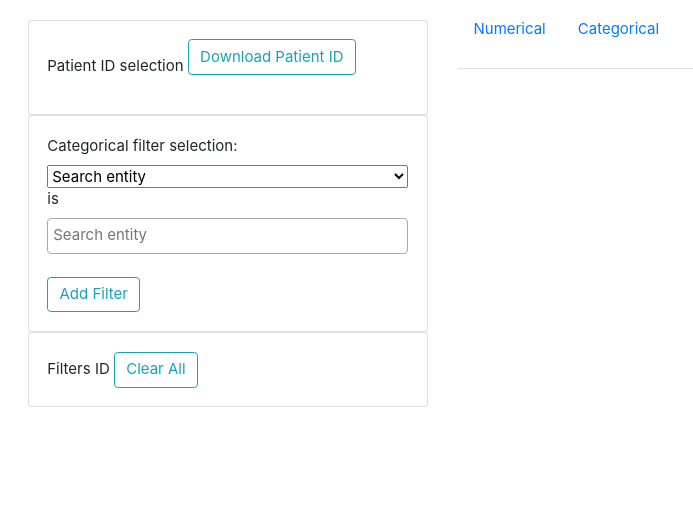
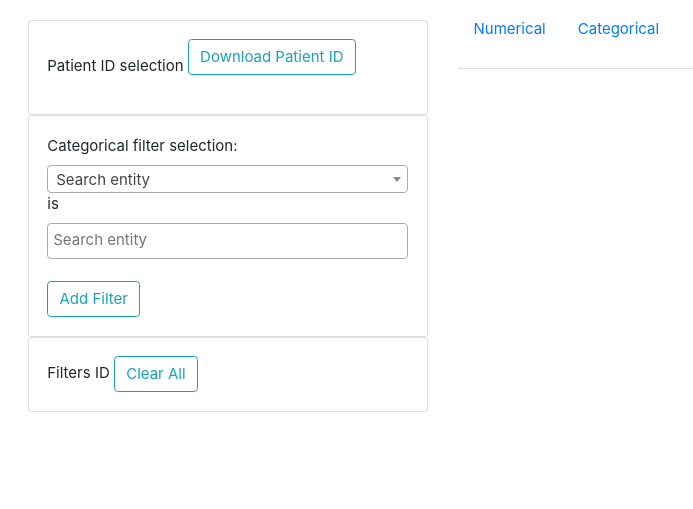
Before and after one commit to dieterich-lab/medex, a Flask app: template templates/basic_stats/basic_stats.html in a window 1280 px wide. Shown: the part 73-582 px from the top of the page, without its empty margins (0-693 px from the left). Run offline with Flask 2, Linux system fonts and the light colour scheme; the template is opened without the code that fills it, so the values that code supplies are empty; parts of the project's set-up code (start-up, migrations or seed data) failed here and were passed over; some libraries are stand-ins or nearby versions.

Commit message:
fix errors

```diff
--- a/modules/import_dataset_postgre.py
+++ b/modules/import_dataset_postgre.py
@@ -85,7 +85,7 @@ def load_data(entities, dataset,header,rdb):
             row = row.replace('"', "")
             row = row.replace("\n", "").split(",")
             # insert data from dataset.csv to table examination
-            line = [i] + row[0:1] + [1] + row[2:5] + [";".join([str(x) for x in row[5:]])]
+            line = [i] + row[0:5] + [";".join([str(x) for x in row[5:]])]
             if len(row) < 6:
                 print("This line doesn't have appropriate format:", row)
             else:
--- a/static/js/error_and_spinning.js
+++ b/static/js/error_and_spinning.js
@@ -10,8 +10,25 @@ $(function () {
     placeholder:"Search entity"
     });
 
+    $(".categorical_entities").select2({
+    placeholder:"Search entity"
+    });
 
-
+    $("#measurement").select2({
+    placeholder:"Search entity"
+    });
+    $("#measurement_categorical").select2({
+    placeholder:"Search entity"
+    });
+    $("#measurement_numeric").select2({
+    placeholder:"Search entity"
+    });
+    $("#x_measurement").select2({
+    placeholder:"Search entity"
+    });
+    $("#y_measurement").select2({
+    placeholder:"Search entity"
+    });
     $('.Plot').click(function(){
         $(this).html('<span class="spinner-border spinner-border0sm" role="status" aria-hidden="true"></span> Loading ...');
     });
--- a/static/js/subcategories.js
+++ b/static/js/subcategories.js
@@ -12,6 +12,9 @@ $(function () {
             $(".subcategory_entities").trigger("change");
            }
       });
+    $("#categorical_filter").select2({
+    placeholder:"Search entity"
+    });
 
     //change subcategories if category change
     $('.categorical_entities').change(function () {
--- a/templates/basic_stats/categorical_tab.html
+++ b/templates/basic_stats/categorical_tab.html
@@ -20,7 +20,7 @@
                     {% endif %}
 
                     {{ m.entity_form_measurement_multiple(id_multi_measurement="measurement_categorical",name =all_measurement,value=entity,select=measurement_categorical,d=name,block=block) }}
-                    {{ m.entity_form_multiple(id_multiple= "categorical_entities",class="selector", name =all_categorical_entities ,value=entity,select=categorical_entities,d="Categorical entities:") }}
+                    {{ m.entity_form_multiple(id_multiple= "categorical_entities",class="categorical_entities", name =all_categorical_entities ,value=entity,select=categorical_entities,d="Categorical entities:") }}
                     <button id="result_categorical" name="basic_stats_c" class="btn btn-outline-info" class="Plot">Basic Stats</button>
                 </div>
             </div>
--- a/templates/heatmap.html
+++ b/templates/heatmap.html
@@ -8,6 +8,7 @@
     {# our own js #}
     <script src="{{ url_for('static', filename='js/select_adapter.js') }}"></script>
     <script src="{{ url_for('static', filename='js/heatmap.js') }}"></script>
+    <script src="{{ url_for('static', filename='js/error_and_spinning.js') }}"></script>
 
     {# pretty multiselect inputs #}
     {# plotly and jquery #}
--- a/templates/histogram.html
+++ b/templates/histogram.html
@@ -8,6 +8,7 @@
     {# our own js #}
     <script src="{{ url_for('static', filename='js/histogram.js') }}"></script>
     <script src="{{ url_for('static', filename='js/select_adapter.js') }}"></script>
+    <script src="{{ url_for('static', filename='js/error_and_spinning.js') }}"></script>
 
     {# plotly and jquery #}
     <script src="{{ url_for('static', filename='plotly-latest.min.js') }}"></script>
--- a/templates/scatter_plot.html
+++ b/templates/scatter_plot.html
@@ -8,6 +8,8 @@
     {# our own js #}
     <script src="{{ url_for('static', filename='js/plots_plotly.js') }}"></script>
     <script src="{{ url_for('static', filename='js/select_adapter.js') }}"></script>
+    <script src="{{ url_for('static', filename='js/error_and_spinning.js') }}"></script>
+
     {# plotly and jquery #}
     <script src="{{ url_for('static', filename='plotly-latest.min.js') }}"></script>
     <script src="{{ url_for('static', filename='jquery-3.3.1.min.js') }}"></script>
```
